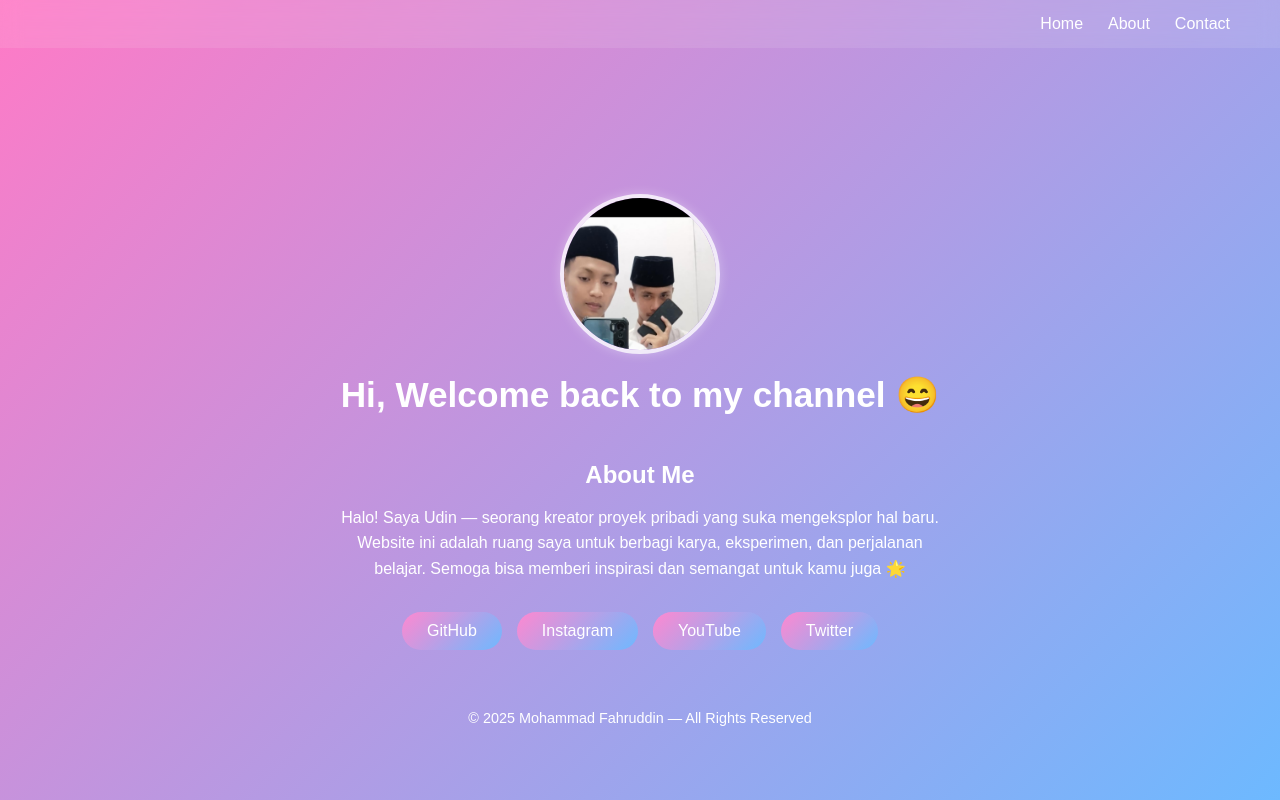
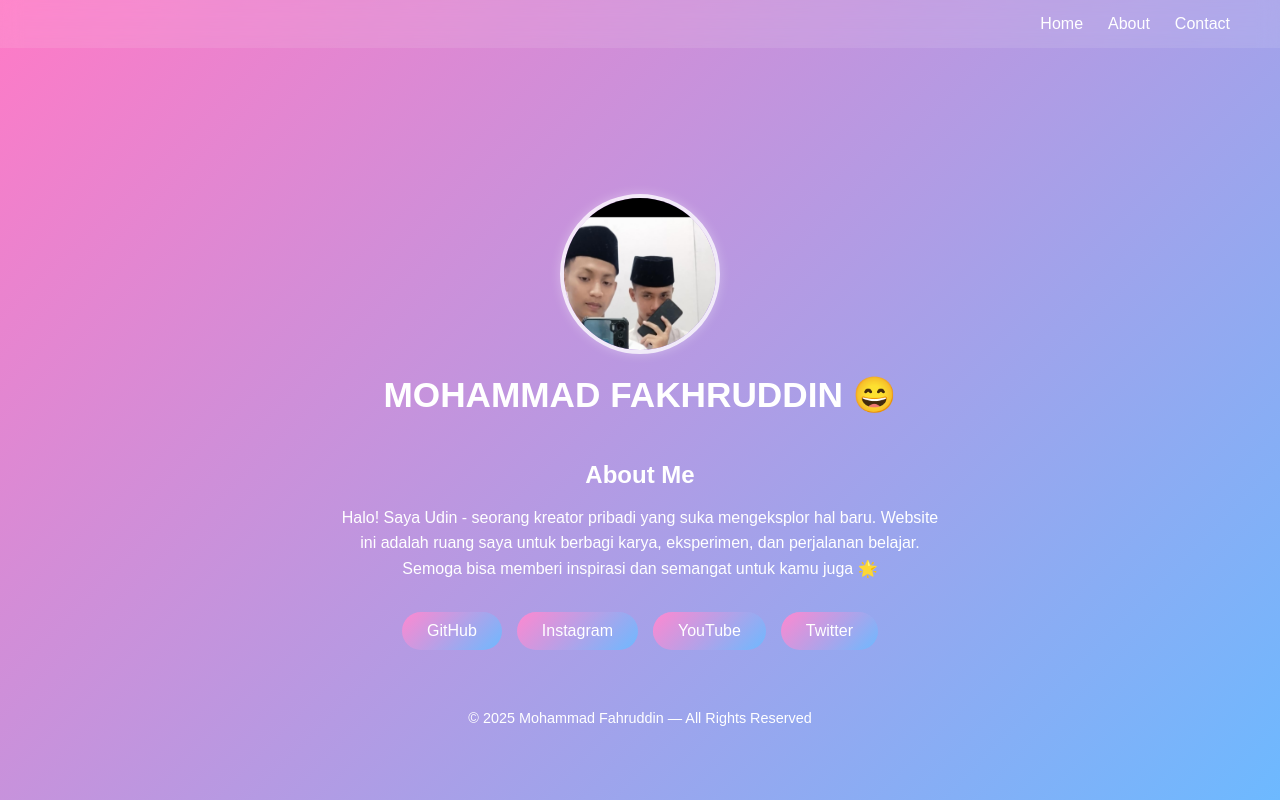
Before and after one commit to mohammadfahruddin1-collab/BRUDN, a plain HTML site: page index.html in a window 1280 px wide. Drawn offline with Linux system fonts and the light colour scheme.

Commit message:
Update index.html

```diff
--- a/index.html
+++ b/index.html
@@ -183,13 +183,13 @@
 
   <div class="profile">
     <img src="Screenshot_20251019-110127.jpg" alt="Foto Saya" />
-    <h1>Hi, Welcome back to my channel 😄</h1>
+    <h1>MOHAMMAD FAKHRUDDIN 😄</h1>
   </div>
 
   <section id="about">
     <h2>About Me</h2>
     <p>
-      Halo! Saya Udin — seorang kreator proyek pribadi yang suka mengeksplor hal baru.
+      Halo! Saya Udin - seorang kreator pribadi yang suka mengeksplor hal baru.
       Website ini adalah ruang saya untuk berbagi karya, eksperimen, dan perjalanan belajar.
       Semoga bisa memberi inspirasi dan semangat untuk kamu juga 🌟
     </p>
```
